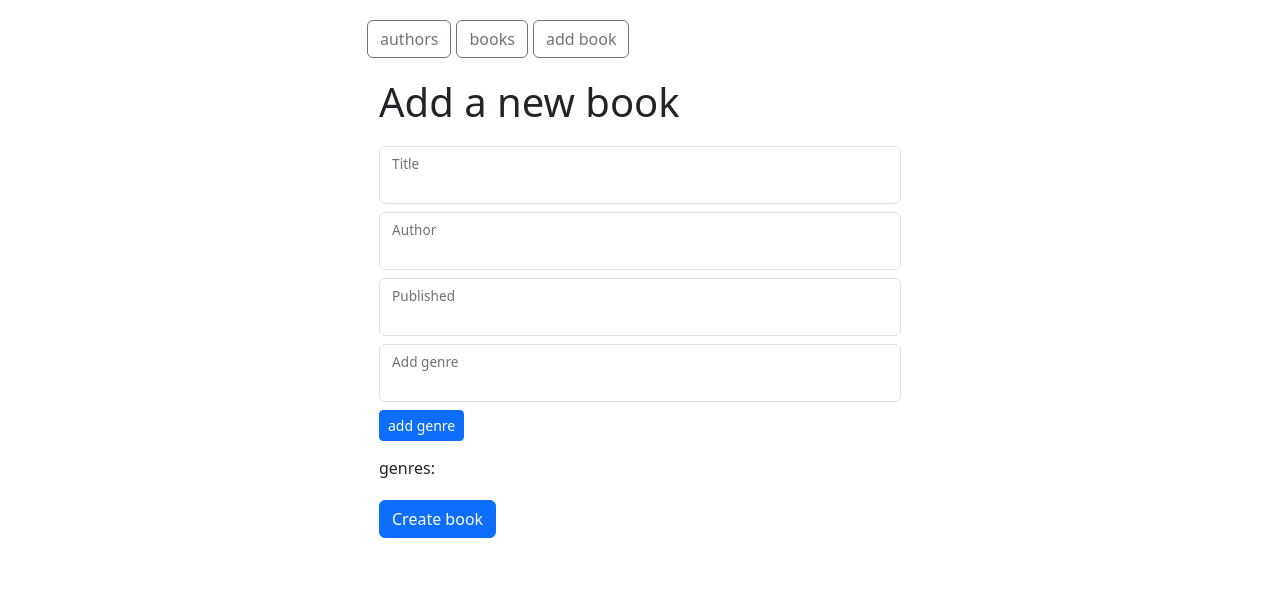
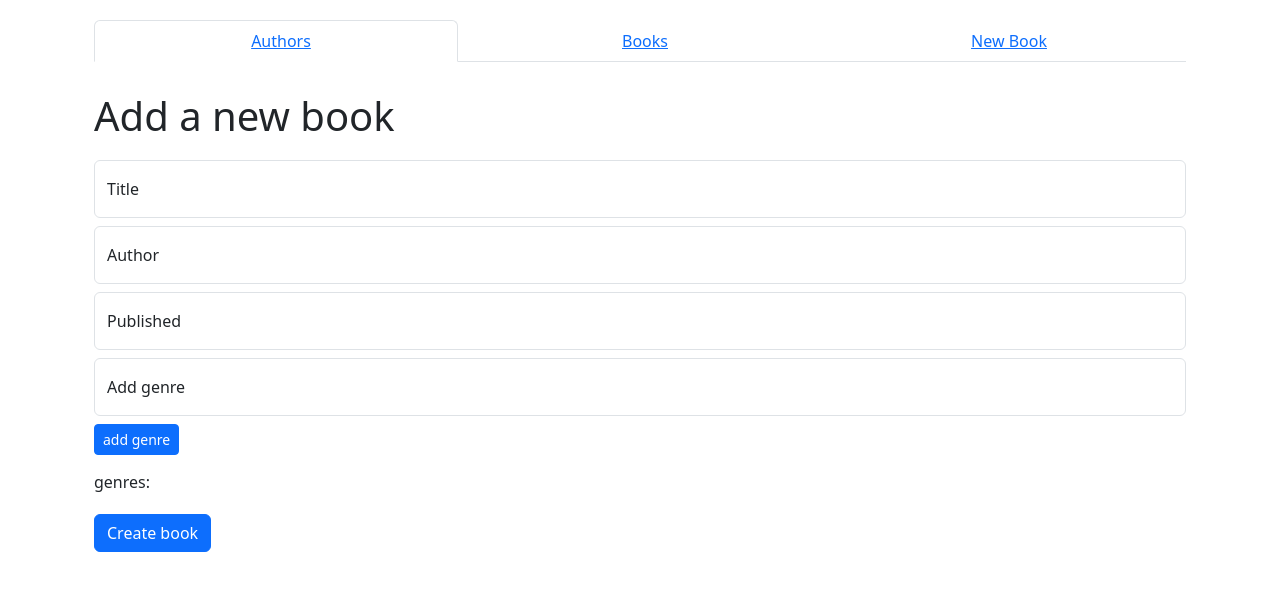
Before and after one commit to khan5ula/library-frontend, a React (Create React App) app: page /add-book in a window 1280 px wide. Shown: the top 590 px of the page. Built offline with nearby package versions, Linux system fonts and the light colour scheme.

Commit message:
Decorated with further css and nav + added notification

```diff
--- a/src/App.js
+++ b/src/App.js
@@ -1,46 +1,35 @@
-import { Button, Container, Row, Col } from 'react-bootstrap'
+import { useState } from 'react'
+import { Col, Container, Row } from 'react-bootstrap'
+import { Route, Routes } from 'react-router-dom'
 import Authors from './components/Authors'
 import Books from './components/Books'
+import Menu from './components/Menu'
 import NewBook from './components/NewBook'
-import { Route, Routes, useNavigate } from 'react-router-dom'
+import Notification from './components/Notification'
 
 const App = () => {
-  const navigate = useNavigate()
+  const [errorMessage, setErrorMessage] = useState(null)
+
+  const notify = (message) => {
+    setErrorMessage(message)
+    setTimeout(() => {
+      setErrorMessage(null)
+    }, 3500)
+  }
 
   return (
-    <Container style={{ marginTop: '20px' }}>
+    <Container style={{ marginTop: '20px', marginBottom: '20px' }}>
+      <Menu />
+      <Notification errorMessage={errorMessage} />
       <Row className="justify-content-md-center">
-        <Col xs={12} lg={6}>
-          <div style={{ marginBottom: '20px' }}>
-            <Button
-              variant="outline-secondary"
-              style={{ marginRight: '5px' }}
-              onClick={() => navigate('/authors')}
-            >
-              authors
-            </Button>
-            <Button
-              variant="outline-secondary"
-              style={{ marginRight: '5px' }}
-              onClick={() => navigate('/books')}
-            >
-              books
-            </Button>
-            <Button
-              variant="outline-secondary"
-              onClick={() => navigate('/add-book')}
-            >
-              add book
-            </Button>
-          </div>
-          <Routes>
-            <Route path="/authors" element={<Authors />} />
-            <Route path="/books" element={<Books />} />
-            <Route path="/add-book" element={<NewBook />} />
-            <Route path="/" element={<Authors />} />
-          </Routes>
-        </Col>
+        <Col xs={12} lg={6}></Col>
       </Row>
+      <Routes>
+        <Route path="/authors" element={<Authors setError={notify} />} />
+        <Route path="/books" element={<Books setError={notify} />} />
+        <Route path="/add-book" element={<NewBook setError={notify} />} />
+        <Route path="/" element={<Authors setError={notify} />} />
+      </Routes>
     </Container>
   )
 }
--- a/src/components/Authors.js
+++ b/src/components/Authors.js
@@ -3,18 +3,14 @@ import { useState } from 'react'
 import { Button, FloatingLabel, Form, Table } from 'react-bootstrap'
 import { ALL_AUTHORS, EDIT_AUTHOR } from '../queries'
 
-const Authors = () => {
+const Authors = ({ setError }) => {
   const [name, setName] = useState('')
   const [year, setYear] = useState('')
 
   const [editAuthor] = useMutation(EDIT_AUTHOR, {
     refetchQueries: [{ query: ALL_AUTHORS }],
     onError: (error) => {
-      console.log(
-        `error occured while editing author information: ${JSON.stringify(
-          error
-        )}`
-      )
+      setError(error.graphQLErrors[0].message)
     },
   })
 
@@ -84,7 +80,9 @@ const Authors = () => {
           </Form.Select>
           <FloatingLabel label="year" className="mb-2">
             <Form.Control
+              placeholder="1969"
               value={year}
+              type="number"
               onChange={({ target }) => setYear(target.value)}
             />
           </FloatingLabel>
--- /dev/null
+++ b/src/components/Menu.js
@@ -0,0 +1,39 @@
+import { Container, Nav } from 'react-bootstrap'
+import { Link } from 'react-router-dom'
+
+const Menu = () => {
+  const padding = {
+    paddingLeft: 10,
+  }
+
+  return (
+    <Container>
+      <Nav
+        fill
+        justify
+        variant="tabs"
+        defaultActiveKey="/"
+        className="justify-content-center"
+        style={{ marginBottom: '30px' }}
+      >
+        <Nav.Link href="/" as="span">
+          <Link style={padding} to="/">
+            Authors
+          </Link>
+        </Nav.Link>
+        <Nav.Link href="/books" as="span">
+          <Link style={padding} to="/books">
+            Books
+          </Link>
+        </Nav.Link>
+        <Nav.Link href="/add-book" as="span">
+          <Link style={padding} to="/add-book">
+            New Book
+          </Link>
+        </Nav.Link>
+      </Nav>
+    </Container>
+  )
+}
+
+export default Menu
--- a/src/components/NewBook.js
+++ b/src/components/NewBook.js
@@ -3,7 +3,7 @@ import { useState } from 'react'
 import { Button, Container, FloatingLabel, Form } from 'react-bootstrap'
 import { ALL_AUTHORS, ALL_BOOKS, CREATE_BOOK } from '../queries'
 
-const NewBook = () => {
+const NewBook = ({ setError }) => {
   const [title, setTitle] = useState('')
   const [author, setAuthor] = useState('')
   const [published, setPublished] = useState('')
@@ -12,6 +12,9 @@ const NewBook = () => {
 
   const [createBook] = useMutation(CREATE_BOOK, {
     refetchQueries: [{ query: ALL_BOOKS }, { query: ALL_AUTHORS }],
+    onError: (error) => {
+      setError(error.graphQLErrors[0].message)
+    },
   })
 
   const submit = async (event) => {
@@ -39,18 +42,21 @@ const NewBook = () => {
         <Form.Group>
           <FloatingLabel label="Title" className="mb-2">
             <Form.Control
+              placeholder="Big Book of Examples"
               value={title}
               onChange={({ target }) => setTitle(target.value)}
             />
           </FloatingLabel>
           <FloatingLabel label="Author" className="mb-2">
             <Form.Control
+              placeholder="Mr./Mrs. Writer Typewriterson"
               value={author}
               onChange={({ target }) => setAuthor(target.value)}
             />
           </FloatingLabel>
           <FloatingLabel label="Published" className="mb-2">
             <Form.Control
+              placeholder="1901"
               type="number"
               value={published}
               onChange={({ target }) => setPublished(target.value)}
@@ -58,6 +64,7 @@ const NewBook = () => {
           </FloatingLabel>
           <FloatingLabel label="Add genre" className="mb-2">
             <Form.Control
+              placeholder="crime"
               value={genre}
               onChange={({ target }) => setGenre(target.value)}
             />
--- /dev/null
+++ b/src/components/Notification.js
@@ -0,0 +1,23 @@
+import { useState } from 'react'
+import { Alert } from 'react-bootstrap'
+
+const Notification = ({ errorMessage }) => {
+  const [show, setShow] = useState(true)
+
+  if (show && errorMessage) {
+    return (
+      <Alert
+        variant="info"
+        onClose={() => setShow(false)}
+        dismissible
+        style={{
+          marginTop: '20px',
+        }}
+      >
+        {errorMessage}
+      </Alert>
+    )
+  }
+}
+
+export default Notification
```
